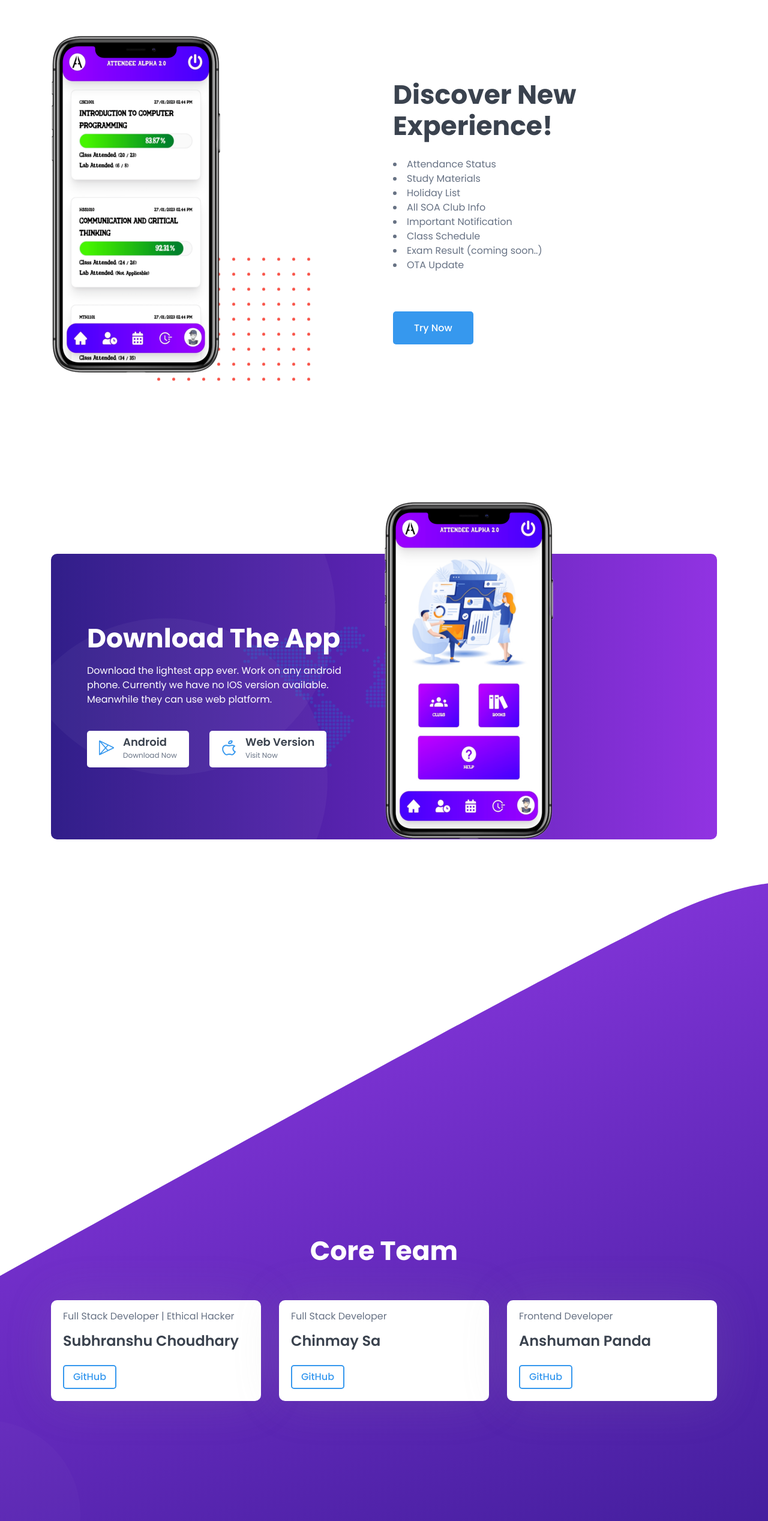
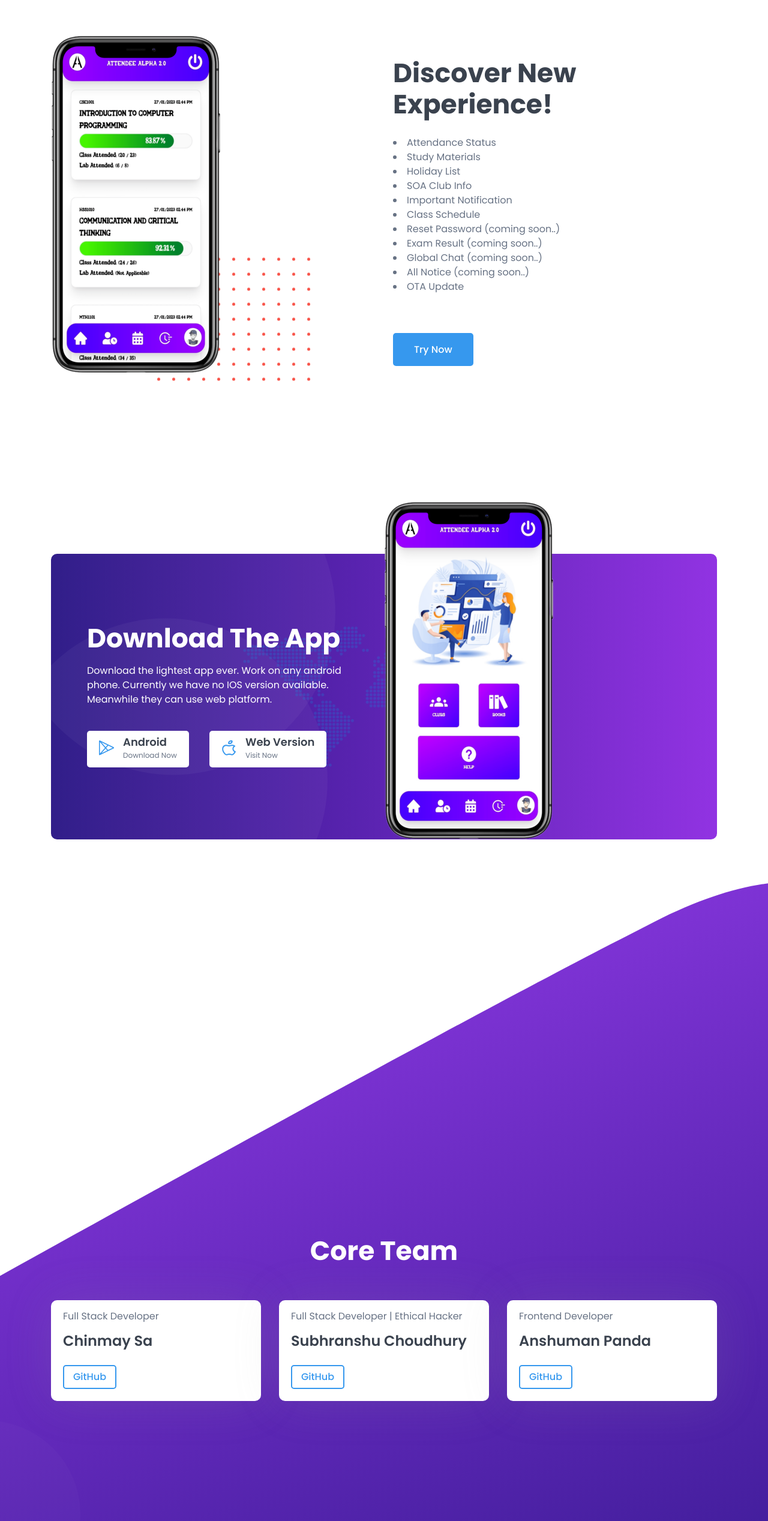
Before and after one commit to subhranshuchoudhury/attendee, a plain HTML site: page index.html in a window 1280 px wide. Shown: the part 1377-3912 px from the top of the page at 60% size. Drawn offline with Linux system fonts and the light colour scheme.

Commit message:
correction

```diff
--- a/index.html
+++ b/index.html
@@ -5,7 +5,7 @@
     <meta charset="utf-8">
 
     <!--====== Title ======-->
-    <title>Attendee 2. - Alpha</title>
+    <title>Attendee 2.0 - Alpha</title>
 
     <meta name="description" content="Attendee WEB. Made for SOA ITER Students.">
     <meta name="viewport" content="width=device-width, initial-scale=1">
@@ -91,7 +91,7 @@
                                         <a class="page-scroll" href="#about">About</a>
                                     </li>
                                     <li class="nav-item">
-                                        <a class="page-scroll" href="#blog">Core</a>
+                                        <a class="page-scroll" href="#core">Core</a>
                                     </li>
                                 </ul>
                             </div> <!-- navbar collapse -->
@@ -118,7 +118,8 @@
                                 2 MB. </p>
                             <ul>
                                 <li><a class="main-btn wow fadeInUp" data-wow-duration="1.3s" data-wow-delay="1s"
-                                        href="https://github.com/subhranshuchoudhury/attendee/raw/main/Attendee%202.0_1_1.0.apk" target="_blank">Download App</a></li>
+                                        href="https://github.com/subhranshuchoudhury/attendee/raw/main/Attendee%202.0_1_1.0.apk"
+                                        target="_blank">Download App</a></li>
                                 <li><a class="main-btn main-btn-2 wow fadeInUp" data-wow-duration="1.3s"
                                         data-wow-delay="1.4s" href="https://attendee.vercel.app">Web Version</a></li>
                             </ul>
@@ -208,11 +209,15 @@
                                 <li>Attendance Status</li>
                                 <li>Study Materials</li>
                                 <li>Holiday List</li>
-                                <li>All SOA Club Info</li>
+                                <li>SOA Club Info</li>
                                 <li>Important Notification</li>
                                 <li>Class Schedule</li>
+                                <li>Reset Password (coming soon..)</li>
                                 <li>Exam Result (coming soon..)</li>
+                                <li>Global Chat (coming soon..)</li>
+                                <li>All Notice (coming soon..)</li>
                                 <li>OTA Update</li>
+
                             </p>
                         </div>
                         <a class="main-btn" href="#download">Try Now</a>
@@ -242,7 +247,9 @@
                         available. Meanwhile they can use web platform.</p>
                     <ul>
                         <li>
-                            <a class="d-flex align-items-center" href="https://github.com/subhranshuchoudhury/attendee/raw/main/Attendee%202.0_1_1.0.apk" target="_blank">
+                            <a class="d-flex align-items-center"
+                                href="https://github.com/subhranshuchoudhury/attendee/raw/main/Attendee%202.0_1_1.0.apk"
+                                target="_blank">
                                 <span class="icon">
                                     <i class="lni lni-play-store"></i>
                                 </span>
@@ -277,9 +284,9 @@
     <!--====== DOWNLOAD APP PART ENDS ======-->
     <div class="spacer"></div>
 
-    <!--====== BLOG PART START ======-->
+    <!--====== core PART START ======-->
 
-    <section id="blog" class="blog_area pt-80 pb-80">
+    <section id="core" class="blog_area pt-80 pb-80">
         <div class="container">
             <div class="row justify-content-center">
                 <div class="col-lg-6">
@@ -291,29 +298,7 @@
                 </div>
             </div> <!-- row -->
             <div class="row justify-content-center">
-                <div class="col-lg-4 col-md-8">
-                    <div class="single_blog blog_1 mt-30 wow fadeInUp" data-wow-duration="1.3s" data-wow-delay="0.2s">
-                        <!-- <div class="blog_image">
-                            <img src="assets/images/blog-1.jpg" alt="blog">
-                        </div> -->
-                        <div class="blog_content">
-                            <div class="blog_meta d-flex justify-content-between">
-                                <div class="meta_date">
-                                    <span>Full Stack Developer | Ethical Hacker</span>
-                                </div>
-                                <!-- <div class="meta_like">
-                                    <ul>
-                                        <li><a href="#"><i class="lni lni-comments-alt"></i></a></li>
-                                        <li><a href="#"><i class="lni lni-heart"></i></a></li>
-                                    </ul>
-                                </div> -->
-                            </div>
-                            <h4 class="blog_title"><a href="https://github.com/subhranshuchoudhury">Subhranshu
-                                    Choudhary</a></h4>
-                            <a href="https://github.com/subhranshuchoudhury" class="main-btn">GitHub</a>
-                        </div>
-                    </div> <!-- single blog -->
-                </div>
+
                 <div class="col-lg-4 col-md-8">
                     <div class="single_blog blog_2 mt-30 wow fadeInUp" data-wow-duration="1.3s" data-wow-delay="0.5s">
                         <!-- <div class="blog_image">
@@ -333,6 +318,29 @@
                             </div>
                             <h4 class="blog_title"><a href="https://github.com/ScreenTechnicals">Chinmay Sa</a></h4>
                             <a href="https://github.com/ScreenTechnicals" class="main-btn">GitHub</a>
+                        </div>
+                    </div> <!-- single blog -->
+                </div>
+                <div class="col-lg-4 col-md-8">
+                    <div class="single_blog blog_1 mt-30 wow fadeInUp" data-wow-duration="1.3s" data-wow-delay="0.2s">
+                        <!-- <div class="blog_image">
+                                            <img src="assets/images/blog-1.jpg" alt="blog">
+                                        </div> -->
+                        <div class="blog_content">
+                            <div class="blog_meta d-flex justify-content-between">
+                                <div class="meta_date">
+                                    <span>Full Stack Developer | Ethical Hacker</span>
+                                </div>
+                                <!-- <div class="meta_like">
+                                                    <ul>
+                                                        <li><a href="#"><i class="lni lni-comments-alt"></i></a></li>
+                                                        <li><a href="#"><i class="lni lni-heart"></i></a></li>
+                                                    </ul>
+                                                </div> -->
+                            </div>
+                            <h4 class="blog_title"><a href="https://github.com/subhranshuchoudhury">Subhranshu
+                                    Choudhury</a></h4>
+                            <a href="https://github.com/subhranshuchoudhury" class="main-btn">GitHub</a>
                         </div>
                     </div> <!-- single blog -->
                 </div>
```
